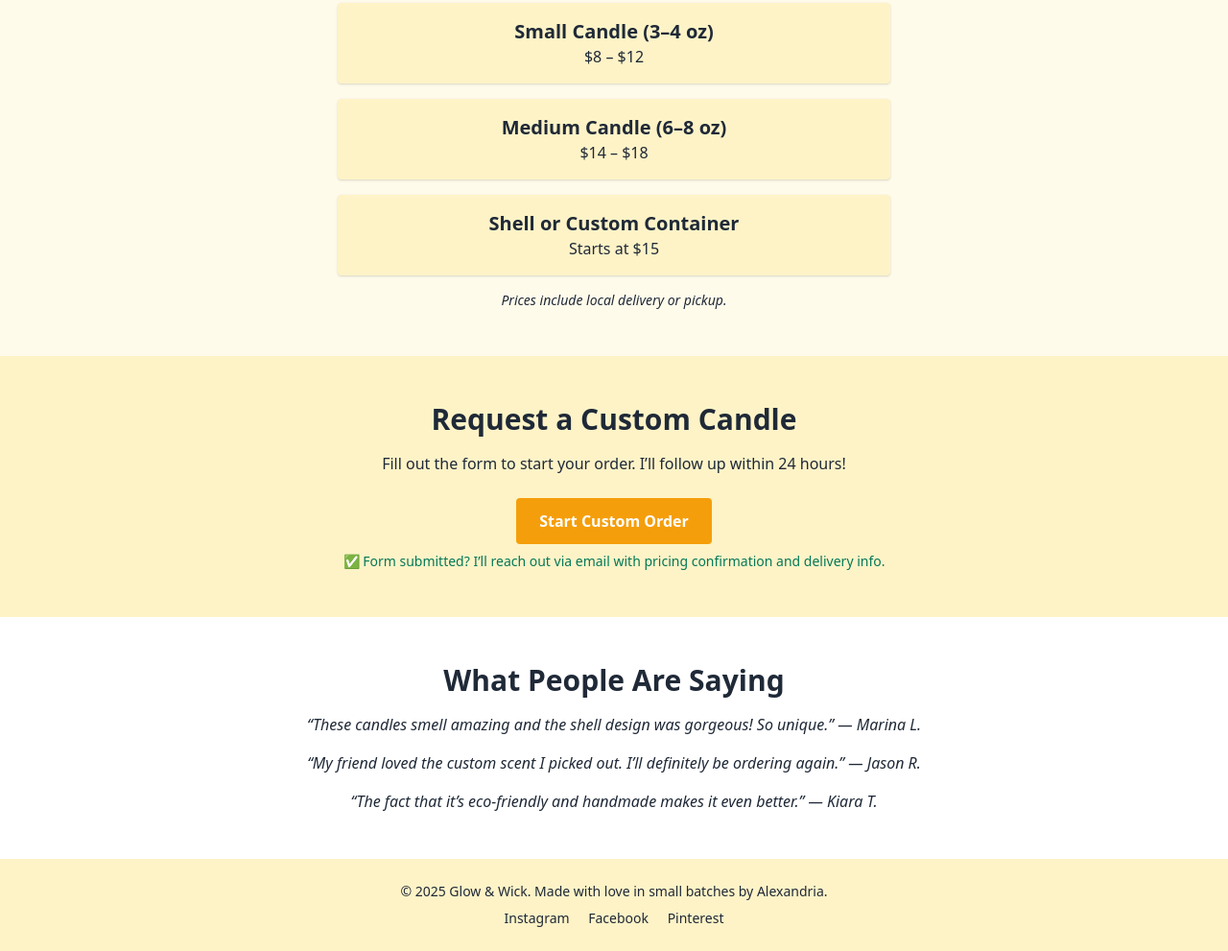
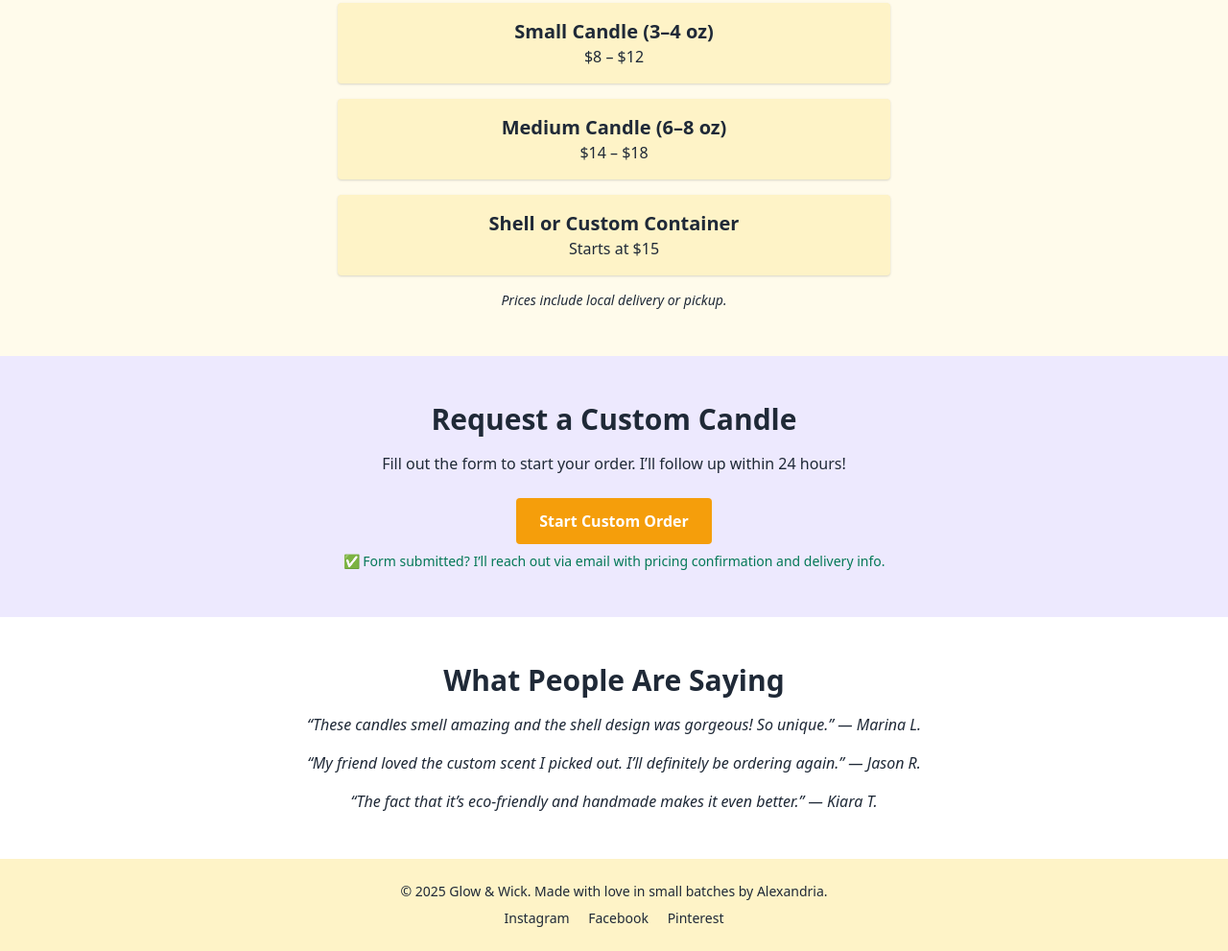
Before and after one commit to Alliecandle/glow-and-wick, a plain HTML site: page index.html in a window 1280 px wide. Shown: the part 886-1877 px from the top of the page at 96% size. Drawn offline with nearby package versions, Linux system fonts and the light colour scheme.

Commit message:
Update index.html

```diff
--- a/index.html
+++ b/index.html
@@ -61,7 +61,7 @@
   </section>
 
   <!-- Custom Order -->
-  <section id="custom" class="bg-yellow-100 py-12 px-6 text-center">
+  <section id="custom" class="bg-purple-100 py-12 px-6 text-center">
     <h2 class="text-3xl font-semibold mb-4">Request a Custom Candle</h2>
     <p class="mb-6">Fill out the form to start your order. I’ll follow up within 24 hours!</p>
     <a href="https://forms.gle/zKJzcfebnfnWNeo67" target="_blank" class="inline-block px-6 py-3 bg-yellow-500 hover:bg-yellow-600 text-white font-semibold rounded">Start Custom Order</a>
```
